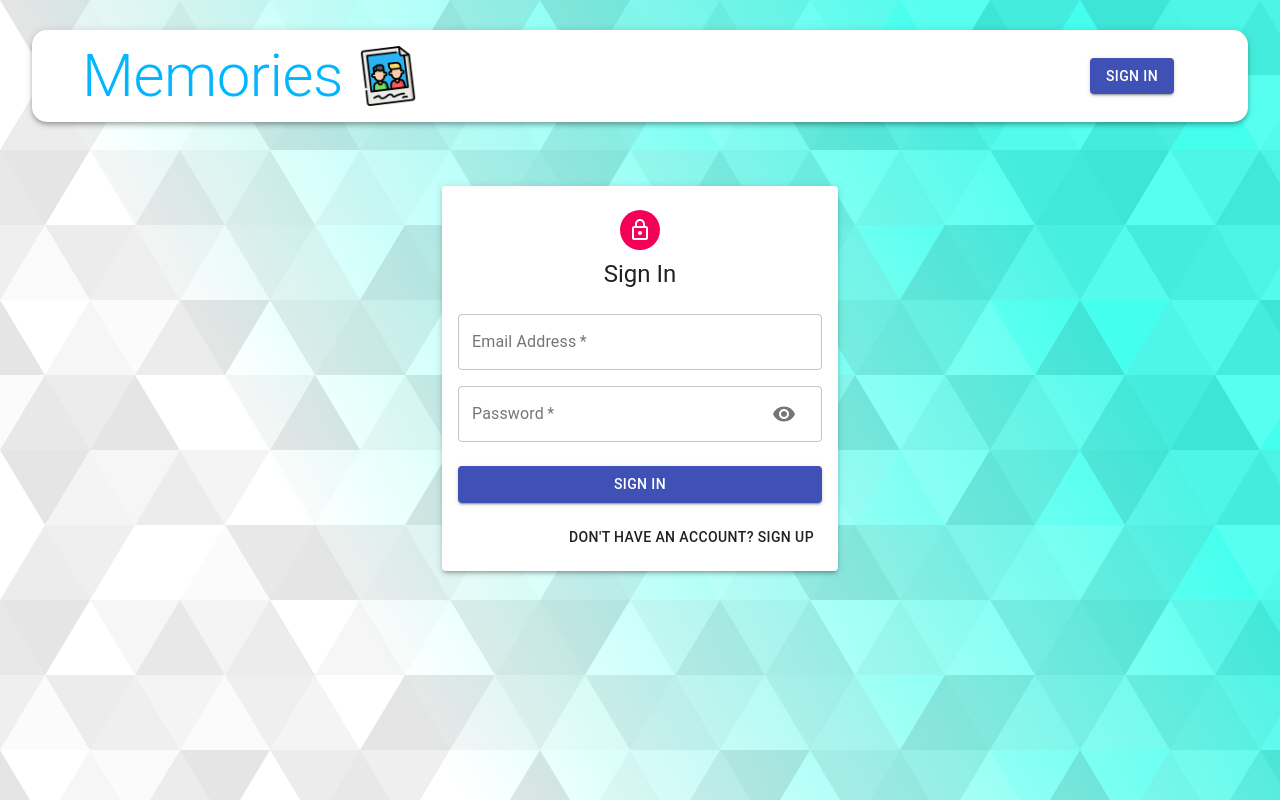
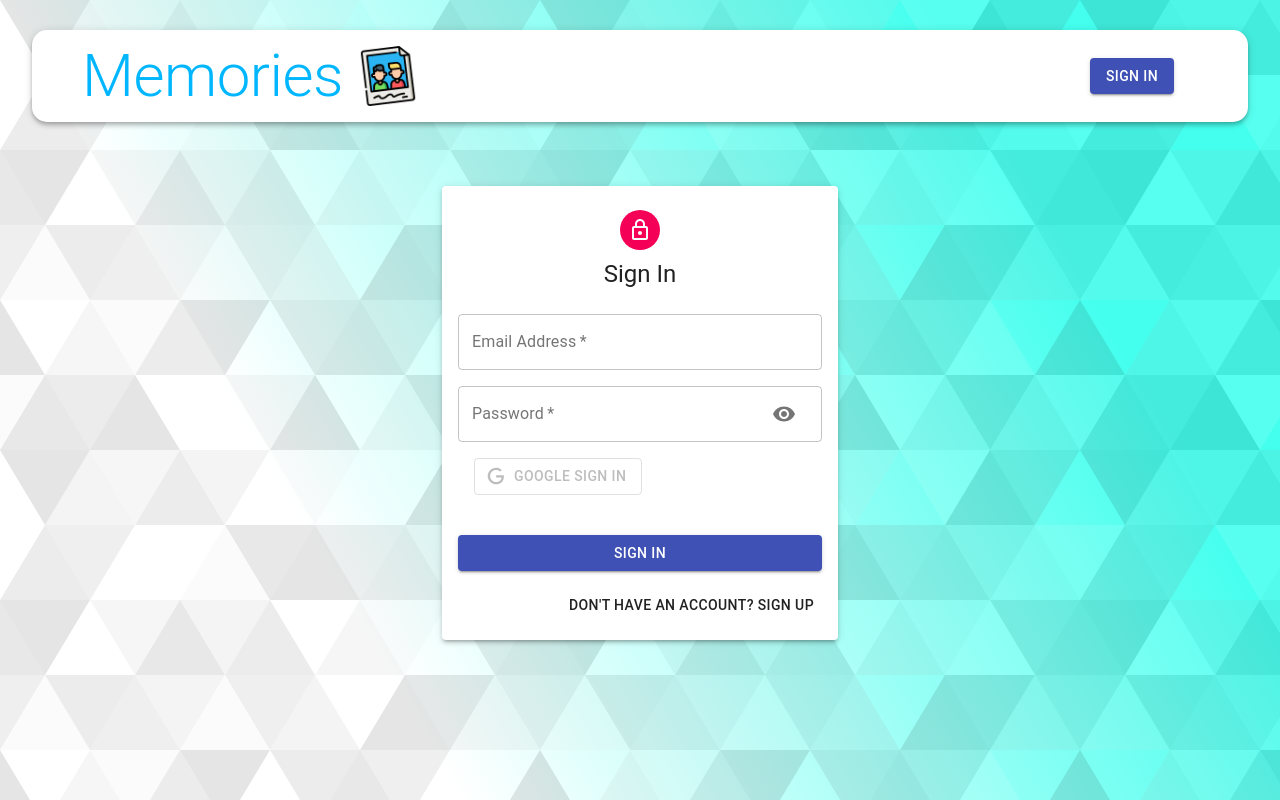
Before and after one commit to anupamdas1511/moments-blog-MERN-project, a React (Create React App) app in the folder client/: page /auth in a window 1280 px wide. Built offline with nearby package versions, Linux system fonts and the light colour scheme.

Commit message:
updated Auth

```diff
--- a/client/src/Components/Auth/Auth.jsx
+++ b/client/src/Components/Auth/Auth.jsx
@@ -1,8 +1,10 @@
 import React, { useState } from 'react'
 import { Typography, Avatar, Button, Paper, Grid, Container } from '@material-ui/core'
+import { GoogleLogin } from 'react-google-login'
 import LockOutlinedIcon from '@material-ui/icons/LockOutlined'
 import useStyles from './styles'
 import Input from './Input'
+import Icon from './Icon'
 
 function Auth() {
     const classes = useStyles()
@@ -15,6 +17,12 @@
     const changeMode = () => {
         setIsSignup((prevIsSignUp) => !prevIsSignUp)
         setShowPassword(false)
+    }
+    const googleSuccess = (res) => {
+        console.log(res)
+    }
+    const googleFaliure = () => {
+        console.log("Google Sign In Failure")
     }
 
     return (
@@ -39,6 +47,23 @@
                             <Input name='password' label='Password' handleChange={handleChange} type={showPassword ? 'text' : 'password'} handleShowPassword={handleShowPassword} />
                             {isSignup && <Input name='confirmPassword' label='Repeat Password' handleChange={handleChange} type='password' />}
                         </Grid>
+                        <GoogleLogin
+                        clientId='723204850420-uui9le9tte3nl38ip1bk03a1b89kd567.apps.googleusercontent.com'
+                        render={(renderProps) => (
+                            <Button
+                                className={classes.googleButton}
+                                color='primary'
+                                onClick={renderProps.onClick}
+                                disabled={renderProps.disabled}
+                                startIcon={<Icon />}
+                                variant='outlined'
+                            >
+                                Google Sign In
+                            </Button>
+                        )}
+                        onSuccess={googleSuccess}
+                        onFailure={googleFaliure}
+                        />
                         <Button type='submit' fullWidth variant='contained' color='primary' className={classes.submit} >
                             {isSignup ? 'Sign Up' : 'Sign In'}
                         </Button>
--- /dev/null
+++ b/client/src/Components/Auth/Icon.js
@@ -0,0 +1,12 @@
+import React from 'react';
+
+const icon = () => (
+  <svg style={{ width: '20px', height: '20px' }} viewBox="0 0 24 24">
+    <path
+      fill="currentColor"
+      d="M21.35,11.1H12.18V13.83H18.69C18.36,17.64 15.19,19.27 12.19,19.27C8.36,19.27 5,16.25 5,12C5,7.9 8.2,4.73 12.2,4.73C15.29,4.73 17.1,6.7 17.1,6.7L19,4.72C19,4.72 16.56,2 12.1,2C6.42,2 2.03,6.8 2.03,12C2.03,17.05 6.16,22 12.25,22C17.6,22 21.5,18.33 21.5,12.91C21.5,11.76 21.35,11.1 21.35,11.1V11.1Z"
+    />
+  </svg>
+);
+
+export default icon
```
Also changed, not shown: client/src/Components/Auth/AuthStyles.js (added, +30 -0 lines).
